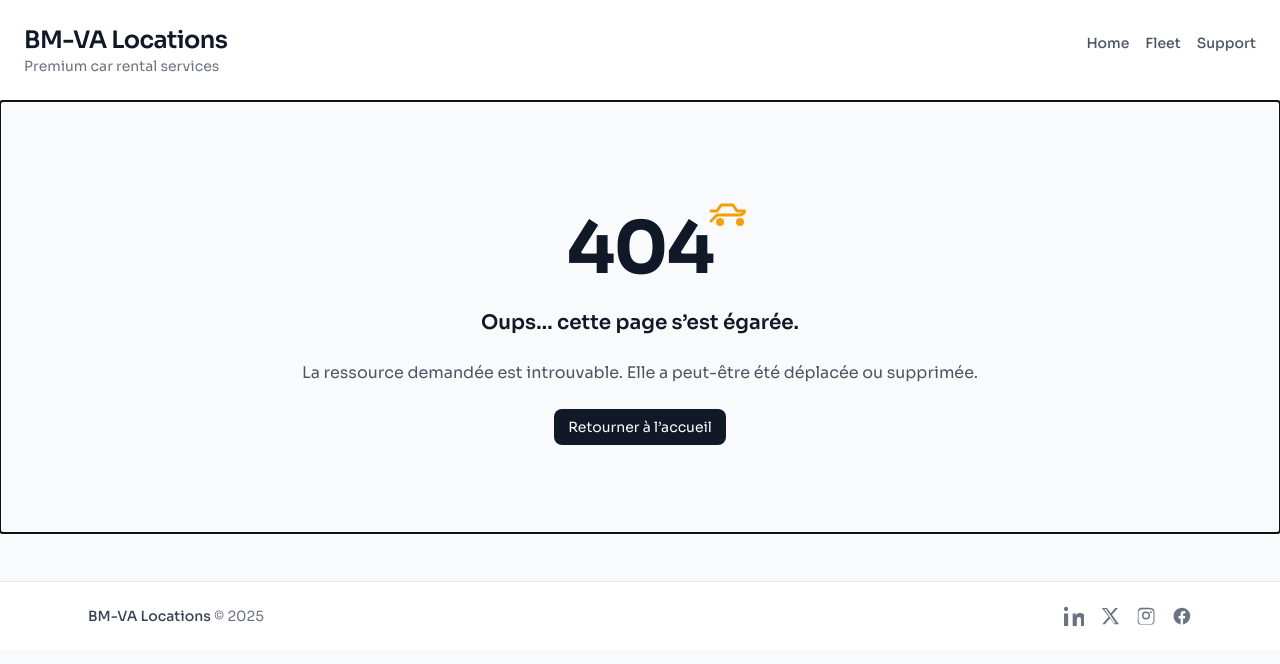
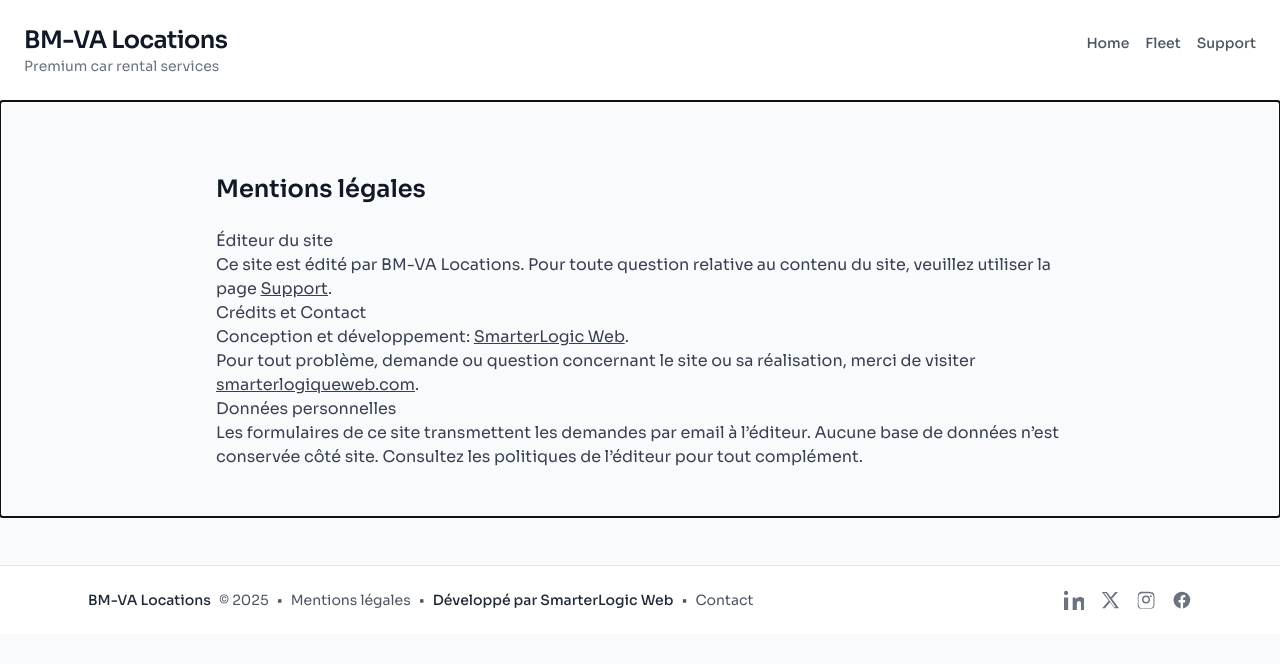
Before and after one commit to Soofmaax/BM-Valocations, a React (Vite) app: page /mentions-legales in a window 1280 px wide. Shown: the top 664 px of the page. Built offline with nearby package versions, Linux system fonts and the light colour scheme.

Commit message:
feat: add 'Mentions légales' page and route, update footer links and README credits to SmarterLogic Web
Co-authored-by: Genie <genie@cosine.sh>

```diff
--- a/src/App.tsx
+++ b/src/App.tsx
@@ -11,6 +11,7 @@ const Home = lazy(() => import('./pages/Home'));
 const Fleet = lazy(() => import('./pages/Fleet'));
 const Support = lazy(() => import('./pages/Support'));
 const CarDetails = lazy(() => import('./pages/CarDetails'));
+const MentionsLegales = lazy(() => import('./pages/MentionsLegales'));
 const NotFound = lazy(() => import('./pages/NotFound'));
 
 function AppShell() {
@@ -88,6 +89,7 @@ function AppShell() {
               <Route path="/fleet" element={<Fleet />} />
               <Route path="/support" element={<Support />} />
               <Route path="/cars/:id" element={<CarDetails />} />
+              <Route path="/mentions-legales" element={<MentionsLegales />} />
               <Route path="*" element={<NotFound />} />
             </Routes>
           </Suspense>
--- a/src/components/Footer.tsx
+++ b/src/components/Footer.tsx
@@ -47,12 +47,34 @@ function IconFacebook(props: React.SVGProps<SVGSVGElement>) {
 export default function Footer() {
   return (
     <footer className="mt-12 border-t bg-white">
-      <div className="mx-auto max-w-6xl p-6 flex items-center justify-between">
-        <div className="text-sm text-gray-500">
-          <Link to="/" className="font-medium text-gray-700 hover:underline">
+      <div className="mx-auto max-w-6xl p-6 flex flex-col gap-4 md:flex-row md:items-center md:justify-between">
+        <div className="text-sm text-gray-600 space-x-2">
+          <Link to="/" className="font-medium text-gray-800 hover:underline">
             BM-VA Locations
-          </Link>{' '}
-          © {new Date().getFullYear()}
+          </Link>
+          <span>© {new Date().getFullYear()}</span>
+          <span aria-hidden="true">•</span>
+          <Link to="/mentions-legales" className="hover:underline">
+            Mentions légales
+          </Link>
+          <span aria-hidden="true">•</span>
+          <a
+            href="https://smarterlogiqueweb.com"
+            target="_blank"
+            rel="noopener noreferrer"
+            className="font-medium text-gray-800 hover:underline"
+          >
+            Développé par SmarterLogic Web
+          </a>
+          <span aria-hidden="true">•</span>
+          <a
+            href="https://smarterlogiqueweb.com"
+            target="_blank"
+            rel="noopener noreferrer"
+            className="hover:underline"
+          >
+            Contact
+          </a>
         </div>
 
         <nav aria-label="Social media" className="flex items-center gap-4">
--- /dev/null
+++ b/src/pages/MentionsLegales.tsx
@@ -0,0 +1,42 @@
+import { Helmet } from 'react-helmet-async';
+import { Link } from 'react-router-dom';
+
+export default function MentionsLegales() {
+  return (
+    <section className="max-w-4xl mx-auto p-6 space-y-6">
+      <Helmet>
+        <title>Mentions légales — BM-VA Locations</title>
+        <meta name="description" content="Mentions légales du site BM-VA Locations." />
+      </Helmet>
+
+      <h1 className="text-2xl font-semibold">Mentions légales</h1>
+
+      <div className="prose prose-sm max-w-none text-gray-700">
+        <h2>Éditeur du site</h2>
+        <p>
+          Ce site est édité par BM-VA Locations. Pour toute question relative au contenu du site,
+          veuillez utiliser la page <Link to="/support" className="underline">Support</Link>.
+        </p>
+
+        <h2>Crédits et Contact</h2>
+        <p>
+          Conception et développement: <a href="https://smarterlogiqueweb.com" target="_blank" rel="noopener noreferrer" className="underline">
+            SmarterLogic Web
+          </a>.
+        </p>
+        <p>
+          Pour tout problème, demande ou question concernant le site ou sa réalisation, merci de visiter{' '}
+          <a href="https://smarterlogiqueweb.com" target="_blank" rel="noopener noreferrer" className="underline">
+            smarterlogiqueweb.com
+          </a>.
+        </p>
+
+        <h2>Données personnelles</h2>
+        <p>
+          Les formulaires de ce site transmettent les demandes par email à l’éditeur. Aucune base de données
+          n’est conservée côté site. Consultez les politiques de l’éditeur pour tout complément.
+        </p>
+      </div>
+    </section>
+  );
+}
```
Also changed, not shown: 1 other file (tests, documents, lock files or other folders).
